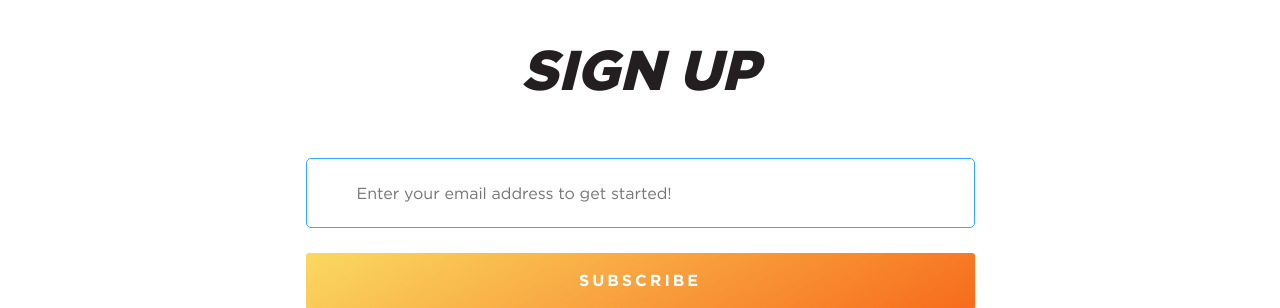
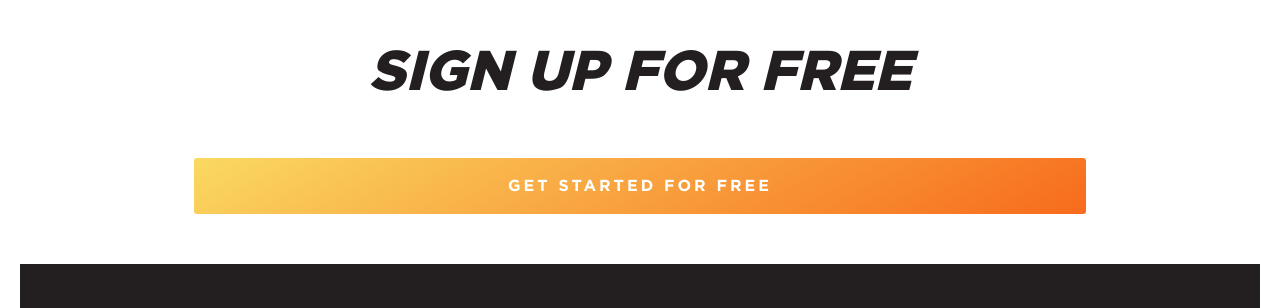
Before and after one commit to davidsonkyle/sourced-cheap-flights, a website: page index.html in a window 1280 px wide. Shown: the part 5003-5311 px from the top of the page. Drawn offline with nearby package versions, Linux system fonts and the light colour scheme.

Commit message:
Replaced signup below the fold with signup button

```diff
--- a/index.html
+++ b/index.html
@@ -148,26 +148,8 @@
         </div>
     </div>
     <div class="section container column">
-        <h2>Sign Up</h2>
-        <div id="mc_embed_signup">
-            <form action="https://makki.us15.list-manage.com/subscribe/post?u=e472bcdf62ed146e42d456be2&amp;id=a09e2bc657" method="post" id="mc-embedded-subscribe-form" name="mc-embedded-subscribe-form" class="validate" target="_blank" novalidate>
-                <div id="mc_embed_signup_scroll" class="column">
-                    <div class="mc-field-group">
-                        <input type="email" value="" name="EMAIL" placeholder="Enter your email address to get started!" class="required email border" id="mce-EMAIL">
-                    </div>
-                    <div id="mce-responses" class="clear">
-                        <div class="response" id="mce-error-response" style="display:none"></div>
-                        <div class="response" id="mce-success-response" style="display:none"></div>
-                    </div>
-                    <div style="position: absolute; left: -5000px;" aria-hidden="true">
-                        <input type="text" name="b_e472bcdf62ed146e42d456be2_a09e2bc657" tabindex="-1" value="">
-                    </div>
-                    <div class="clear">
-                        <input type="submit" value="Subscribe" name="subscribe" id="mc-embedded-subscribe" class="button">
-                    </div>
-                </div>
-            </form>
-        </div>
+        <h2>Sign Up For Free</h2>
+      <a target="_blank" href="https://signup.dollarflightclub.com/sourced_cheap_flights/?rfsn=3736573.ea1f7b" class="button">Get Started For Free</a>
     </div>
     <div class="footer">
         <div class="container">
```
